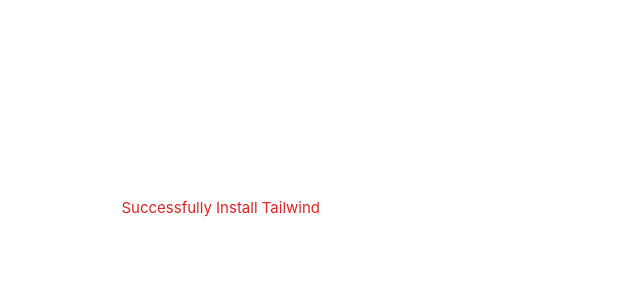
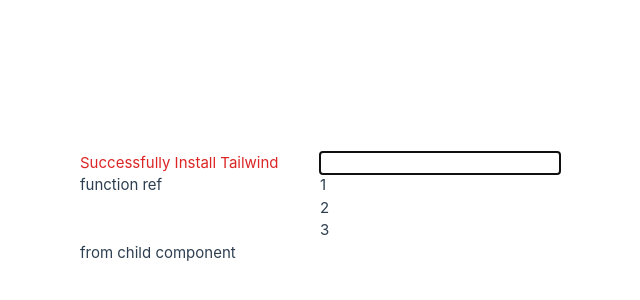
Before and after one commit to alfaysal/vue-practice, a Vue app: page / in a window 1280 px wide. Shown: the part 192-492 px from the top of the page, without its empty margins (320-960 px from the left). Built offline with nearby package versions, Linux system fonts and the light colour scheme.

Commit message:
template ref done

```diff
--- a/src/App.vue
+++ b/src/App.vue
@@ -1,10 +1,44 @@
 <script setup>
+import { onMounted, ref } from 'vue'
 import { RouterLink, RouterView } from 'vue-router'
 import HelloWorld from './components/HelloWorld.vue'
+import Child from './components/Child.vue'
+
+const ref_name = ref(null);
+const refs = ref([]);
+const lists = ref([1,2,3]);
+const childComponent = ref(null);
+
+onMounted(() => {
+  console.log(ref_name.value);
+  console.log(refs.value);
+  console.log(childComponent.value.childVar);
+  return ref_name.value.focus();
+});
 </script>
 
 <template>
   <h2 class="text-red-600">Successfully Install Tailwind</h2>
+
+  <div>
+    <input type="text" ref="ref_name" name="name">
+  </div>
+
+  <div>
+    <h3 :ref="(el) => console.log(el)">function ref</h3>
+  </div>
+
+  <div>
+    <ul>
+      <li v-for="(list, index) in lists" :key="index" ref="refs">
+        {{ list }}
+      </li>
+    </ul>
+  </div>
+
+  <div>
+    <Child ref="childComponent"/>
+  </div>
 </template>
 
 <style scoped>
--- /dev/null
+++ b/src/components/Child.vue
@@ -0,0 +1,15 @@
+<template>
+    <div>
+        <h2>from child component</h2>
+    </div>
+</template>
+
+<script setup>
+import { ref } from "vue";
+
+    const childVar = ref(0);
+</script>
+
+<style lang="scss" scoped>
+
+</style>
```
